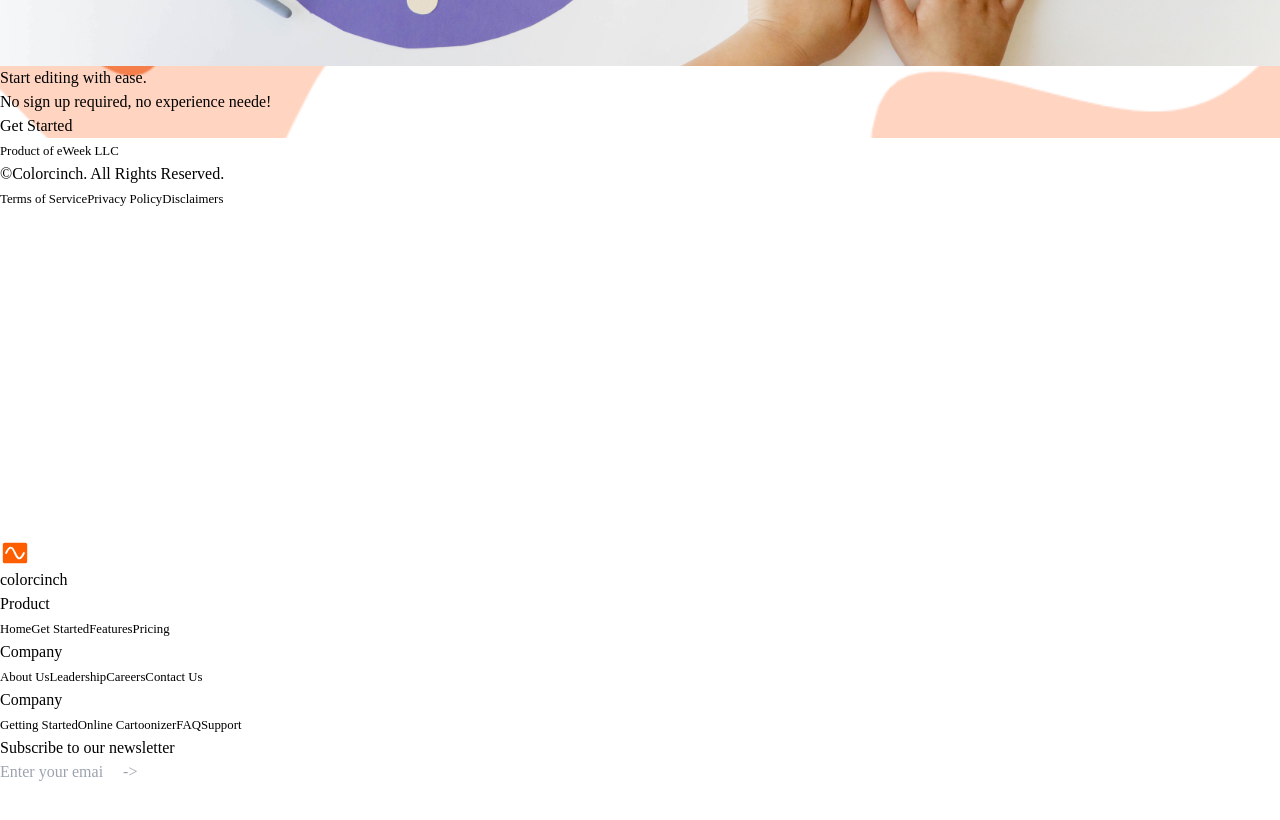
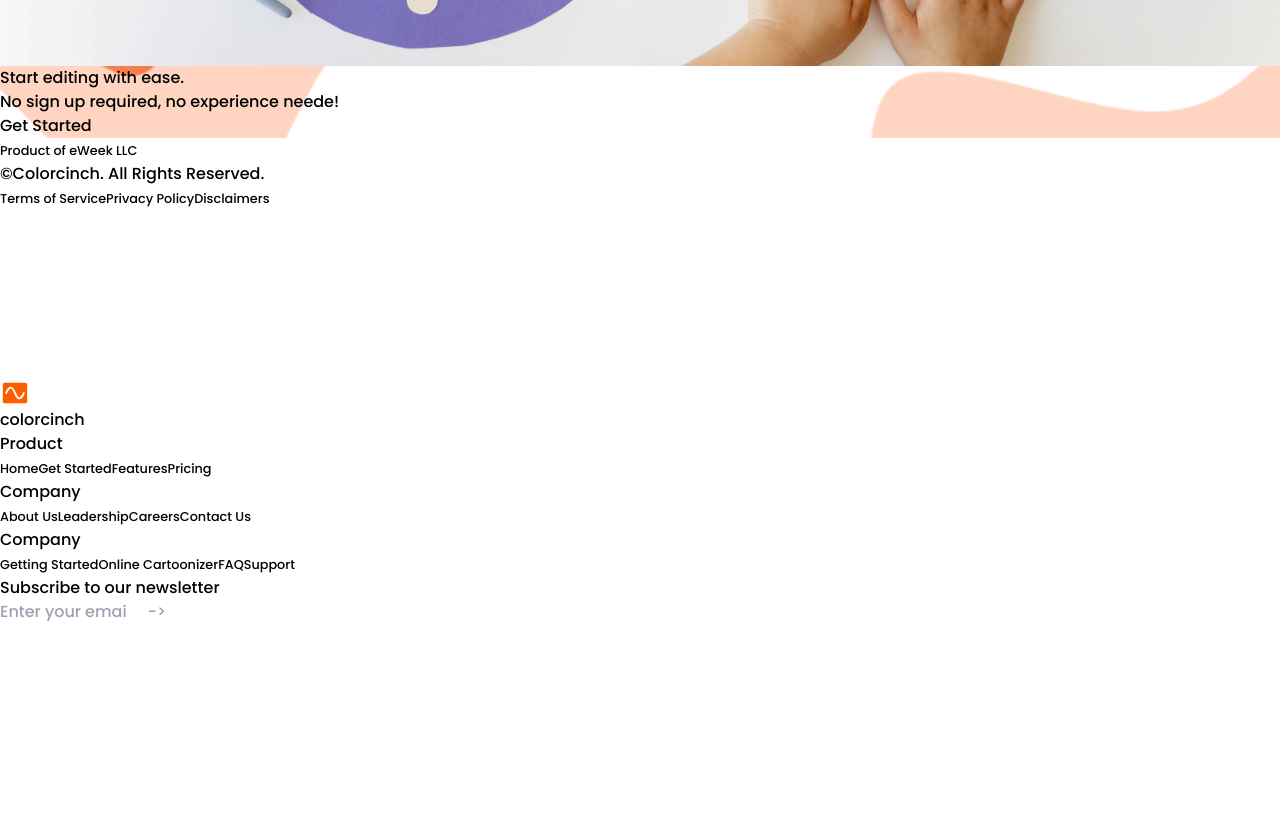
Before and after one commit to moloruntomiwa31/cartoonize, a Vue app: page / in a window 1280 px wide. Shown: the part 2600-3420 px from the top of the page. After the commit the page ends 3224 px from the top, so only its background shows below. Built offline with nearby package versions, Linux system fonts and the light colour scheme.

Commit message:
added more features for Feature component

```diff
--- a/index.html
+++ b/index.html
@@ -2,7 +2,10 @@
 <html lang="en">
   <head>
     <meta charset="UTF-8" />
-    <!-- <link rel="icon" type="image/svg+xml" href="/vite.svg" /> -->
+    <link rel="icon" type="icon" href="src/assets/icon.svg" />
+    <link rel="preconnect" href="https://fonts.googleapis.com">
+  <link rel="preconnect" href="https://fonts.gstatic.com" crossorigin>
+  <link href="https://fonts.googleapis.com/css2?family=Poppins:wght@300;500&display=swap" rel="stylesheet">
     <meta name="viewport" content="width=device-width, initial-scale=1.0" />
     <title>Cartoonize</title>
   </head>
--- a/src/components/fixed/Footer.vue
+++ b/src/components/fixed/Footer.vue
@@ -56,7 +56,7 @@
 
 <style scoped>
     footer {
-        min-height: 50vh;
+        min-height: 30vh;
     }
     footer a {
         font-size: 0.8rem;
```
Also changed, not shown: src/assets/icon.svg (added).
